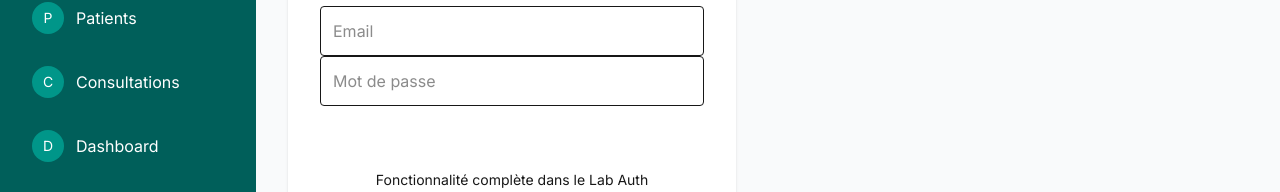
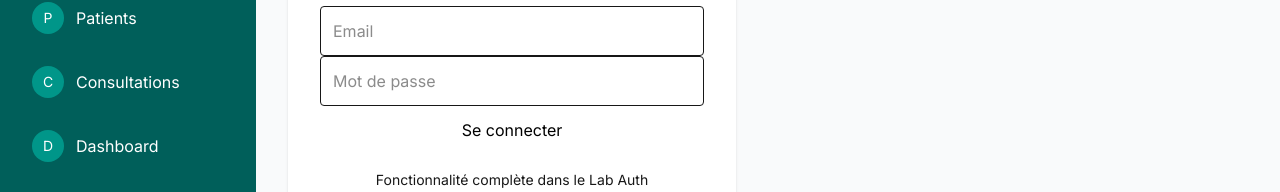
Before and after one commit to DieganeDabaSarr/sensante, a Next.js app: page /login in a window 1280 px wide. Shown: the part 166-358 px from the top of the page. Built offline with nearby package versions, Linux system fonts and the light colour scheme.

Commit message:
Page Login final (Bouclier)

```diff
--- a/src/app/login/page.tsx
+++ b/src/app/login/page.tsx
@@ -15,7 +15,7 @@ export default function LoginPage() {
         placeholder="Mot de passe"
         className="w-full p-3 border rounded -lg" />
       <button className="w-full bg-teal -600
-        text-white py-3 rounded -lg
+        text-black py-3 rounded -lg
         hover:bg-teal -700 transition">
         Se connecter
       </button >
```
